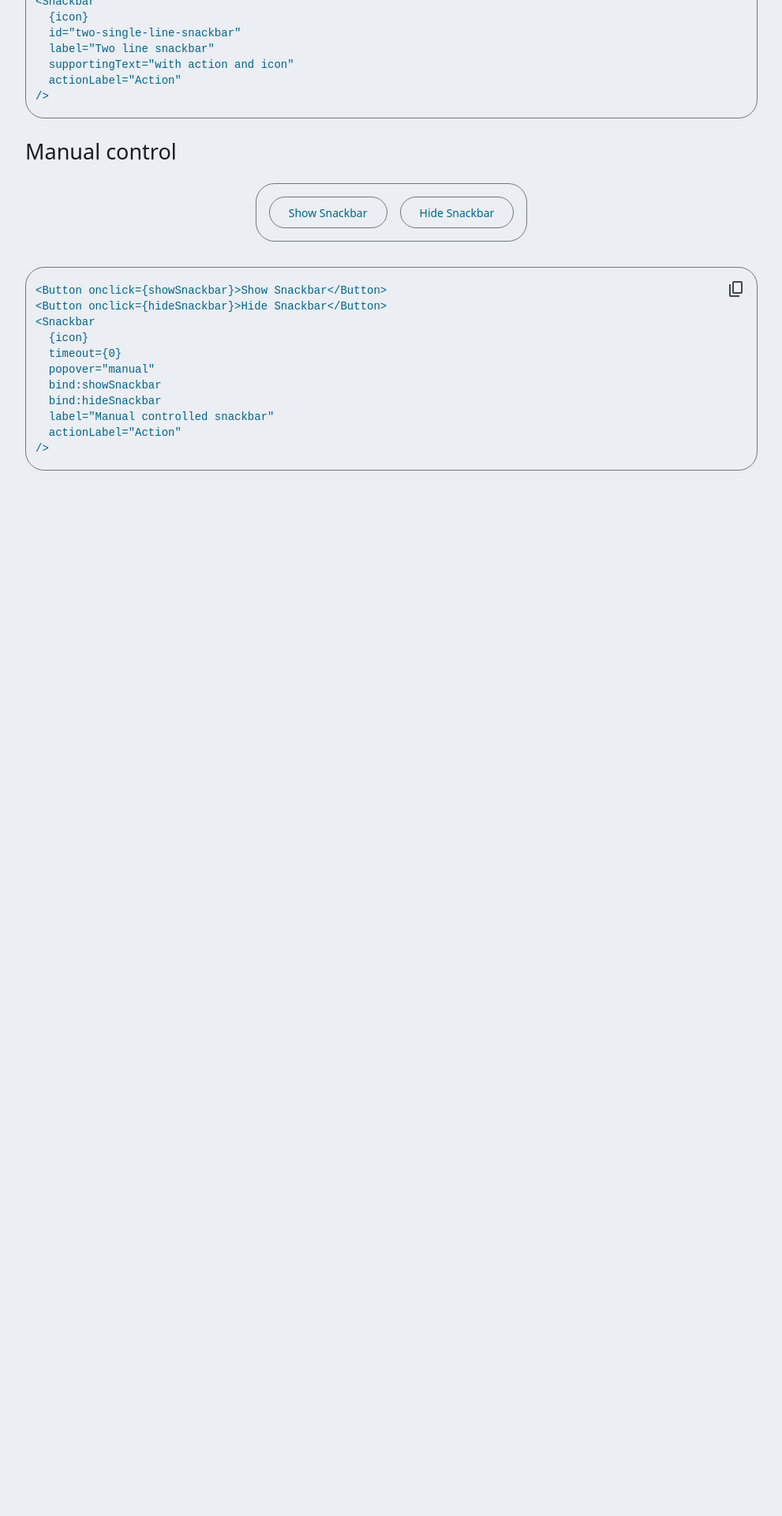
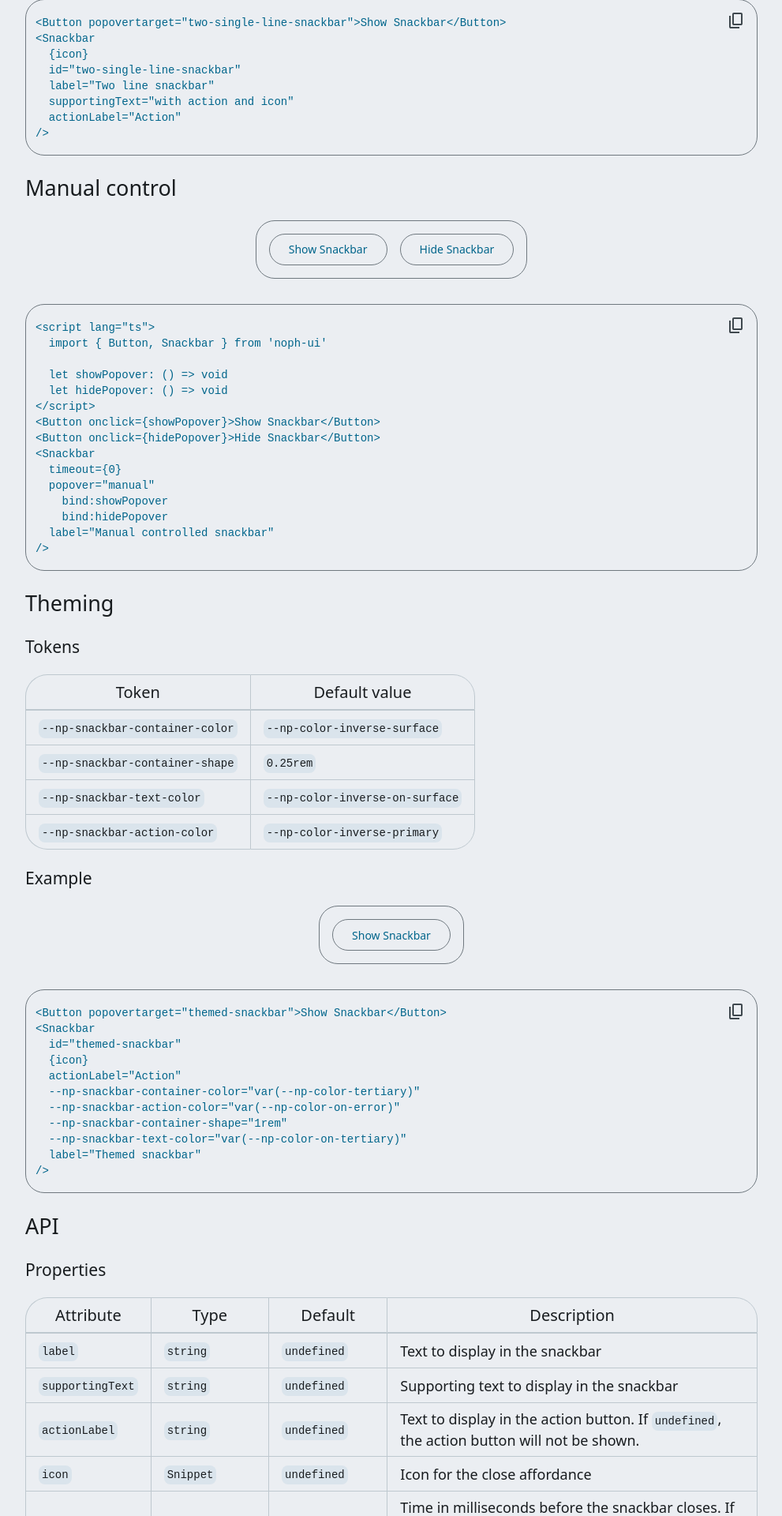
Before and after one commit to cnolte/noph-ui, a SvelteKit app: page /components/snackbar in a window 1280 px wide. Shown: the part 880-2800 px from the top of the page at 79% size, without its empty margins (272-1263 px from the left). Before the commit the page ends 1554 px from the top, so only its background shows below. Built offline with nearby package versions, Linux system fonts and the light colour scheme; no server answers.

Commit message:
Breaking change for snackbars to get in line withthe popover API

```diff
--- a/package.json
+++ b/package.json
@@ -1,6 +1,6 @@
 {
 	"name": "noph-ui",
-	"version": "0.1.91",
+	"version": "0.1.92",
 	"license": "MIT",
 	"homepage": "https://ui.noph.de",
 	"repository": {
--- a/src/app.css
+++ b/src/app.css
@@ -23,6 +23,15 @@ html {
 a {
 	color: var(--np-color-on-surface);
 	text-decoration: none;
+}
+
+a.link {
+	color: var(--np-color-primary);
+	text-decoration: none;
+	font-weight: 500;
+}
+a.link:hover {
+	text-decoration: underline;
 }
 
 body {
--- a/src/lib/snackbar/Snackbar.svelte
+++ b/src/lib/snackbar/Snackbar.svelte
@@ -11,9 +11,10 @@
 		onActionClick?: (event: Event) => void
 		icon?: Snippet
 		onIconClick?: (event: Event) => void
-		showSnackbar?: () => void
-		hideSnackbar?: () => void
+		showPopover?: () => void
+		hidePopover?: () => void
 		timeout?: number
+		element?: HTMLElement
 	}
 
 	let {
@@ -25,21 +26,21 @@
 		onIconClick = () => {
 			element?.hidePopover()
 		},
-		showSnackbar = $bindable(),
-		hideSnackbar = $bindable(),
+		showPopover = $bindable(),
+		hidePopover = $bindable(),
 		timeout = 3000,
+		element = $bindable(),
 		...attributes
 	}: SnackbarProps = $props()
 
 	let timeoutId: number | undefined = $state()
-	let element: HTMLElement | undefined = $state()
 	let buttonHeight = $derived(supportingText ? '4.25rem' : '3rem')
 
-	showSnackbar = () => {
+	showPopover = () => {
 		element?.showPopover()
 	}
 
-	hideSnackbar = () => {
+	hidePopover = () => {
 		element?.hidePopover()
 	}
 
@@ -47,7 +48,7 @@
 		if (event.newState === 'closed') {
 			clearTimeout(timeoutId)
 		}
-		if (event.newState === 'open' && timeout) {
+		if (event.newState === 'open' && timeout > 0) {
 			timeoutId = setTimeout(() => {
 				element?.hidePopover()
 			}, timeout)
@@ -72,7 +73,7 @@
 		{#if actionLabel}
 			<Button
 				variant="text"
-				--np-text-button-label-text-color="var(--np-color-on-background-snackbar, var(--np-color-inverse-primary))"
+				--np-text-button-label-text-color="var(--np-snackbar-action-color, var(--np-color-inverse-primary))"
 				--np-text-button-container-shape="0"
 				style="height:{buttonHeight}"
 				aria-label={actionLabel}
@@ -83,7 +84,7 @@
 		{/if}
 		{#if icon}
 			<IconButton
-				--np-icon-button-icon-color="var(--np-color-on-background-snackbar, var(--np-color-inverse-on-surface))"
+				--np-icon-button-icon-color="var(--np-snackbar-text-color, var(--np-color-inverse-on-surface))"
 				--np-icon-button-container-shape="0"
 				--np-icon-button-container-height={buttonHeight}
 				--np-icon-button-container-width="2.5rem"
@@ -118,19 +119,12 @@
 		border: none;
 		margin-bottom: 1rem;
 		max-width: calc(100% - 3rem);
-		--np-ripple-hover-color: var(--np-color-primary);
-		--np-ripple-pressed-color: var(--np-color-primary);
-		--np-icon-button-icon-color: fillCurrentColor;
-		--np-button-container-color: var(
-			--np-color-on-background-snackbar,
-			var(--np-color-inverse-on-surface)
-		);
-		color: var(--np-color-on-background-snackbar, var(--np-color-inverse-on-surface));
-		background-color: var(--np-color-background-snackbar, var(--np-color-inverse-surface));
+		color: var(--np-snackbar-text-color, var(--np-color-inverse-on-surface));
+		background-color: var(--np-snackbar-container-color, var(--np-color-inverse-surface));
 		line-height: 1.25rem;
 		font-weight: 500;
 		font-size: 0.875rem;
-		border-radius: 0.25rem;
+		border-radius: var(--np-snackbar-container-shape, 0.25rem);
 		fill: currentColor;
 		box-shadow: var(--np-elevation-3);
 		padding: 0;
--- a/src/routes/Code.svelte
+++ b/src/routes/Code.svelte
@@ -36,7 +36,6 @@
 		overflow: hidden;
 		border-color: var(--np-color-outline);
 		background-color: var(--np-color-surface-container);
-		--np-button-container-color: var(--np-color-on-surface);
 	}
 	.code-wrapper {
 		width: 100%;
--- a/src/routes/components/snackbar/+page.svelte
+++ b/src/routes/components/snackbar/+page.svelte
@@ -1,12 +1,12 @@
-<script>
+<script lang="ts">
 	import Button from '$lib/button/Button.svelte'
 	import CloseIcon from '$lib/icons/CloseIcon.svelte'
 	import Snackbar from '$lib/snackbar/Snackbar.svelte'
 	import Code from '../../Code.svelte'
 	import DemoContainer from '../../DemoContainer.svelte'
 
-	let showSnackbar = $state()
-	let hideSnackbar = $state()
+	let showPopover: () => void
+	let hidePopover: () => void
 </script>
 
 <svelte:head>
@@ -16,6 +16,12 @@
 	<CloseIcon />
 {/snippet}
 <h1>Snackbar</h1>
+<p>
+	The snackbar uses the <a
+		class="link"
+		href="https://developer.mozilla.org/en-US/docs/Web/API/Popover_API">Popover API</a
+	> internally.
+</p>
 <h2>Usage</h2>
 <h3>Single-line snackbar</h3>
 <DemoContainer>
@@ -59,28 +65,186 @@
 />
 <h2>Manual control</h2>
 <DemoContainer>
-	<Button onclick={showSnackbar}>Show Snackbar</Button>
-	<Button onclick={hideSnackbar}>Hide Snackbar</Button>
+	<Button onclick={showPopover}>Show Snackbar</Button>
+	<Button onclick={hidePopover}>Hide Snackbar</Button>
 	<Snackbar
-		{icon}
 		timeout={0}
 		popover="manual"
-		bind:showSnackbar
-		bind:hideSnackbar
+		bind:showPopover
+		bind:hidePopover
 		label="Manual controlled snackbar"
-		actionLabel="Action"
 	/>
 </DemoContainer>
 <Code
-	value={`<Button onclick={showSnackbar}>Show Snackbar</Button>
-<Button onclick={hideSnackbar}>Hide Snackbar</Button>
+	value={`\<script lang="ts"\>
+	import { Button, Snackbar } from 'noph-ui'
+
+	let showPopover: () => void
+	let hidePopover: () => void
+\</script\>
+<Button onclick={showPopover}>Show Snackbar</Button>
+<Button onclick={hidePopover}>Hide Snackbar</Button>
 <Snackbar
-	{icon}
 	timeout={0}
 	popover="manual"
-	bind:showSnackbar
-	bind:hideSnackbar
+		bind:showPopover
+		bind:hidePopover
 	label="Manual controlled snackbar"
-	actionLabel="Action"
 />`}
 />
+
+<h2>Theming</h2>
+<h3>Tokens</h3>
+<table>
+	<thead>
+		<tr>
+			<th>Token</th>
+			<th>Default value</th>
+		</tr>
+	</thead>
+	<tbody
+		><tr>
+			<td><code>--np-snackbar-container-color</code></td>
+			<td><code>--np-color-inverse-surface</code></td>
+		</tr>
+		<tr>
+			<td><code>--np-snackbar-container-shape</code></td>
+			<td><code>0.25rem</code></td>
+		</tr>
+		<tr>
+			<td><code>--np-snackbar-text-color</code></td>
+			<td><code>--np-color-inverse-on-surface</code></td>
+		</tr>
+		<tr>
+			<td><code>--np-snackbar-action-color</code></td>
+			<td><code>--np-color-inverse-primary</code></td>
+		</tr>
+	</tbody>
+</table>
+<h3>Example</h3>
+<DemoContainer>
+	<Button popovertarget="themed-snackbar">Show Snackbar</Button>
+	<Snackbar
+		id="themed-snackbar"
+		{icon}
+		actionLabel="Action"
+		--np-snackbar-container-color="var(--np-color-tertiary)"
+		--np-snackbar-action-color="var(--np-color-on-error)"
+		--np-snackbar-container-shape="1rem"
+		--np-snackbar-text-color="var(--np-color-on-tertiary)"
+		label="Themed snackbar"
+	/>
+</DemoContainer>
+<Code
+	value={`<Button popovertarget="themed-snackbar">Show Snackbar</Button>
+<Snackbar
+	id="themed-snackbar"
+	{icon}
+	actionLabel="Action"
+	--np-snackbar-container-color="var(--np-color-tertiary)"
+	--np-snackbar-action-color="var(--np-color-on-error)"
+	--np-snackbar-container-shape="1rem"
+	--np-snackbar-text-color="var(--np-color-on-tertiary)"
+	label="Themed snackbar"
+/>`}
+/>
+<h2>API</h2>
+<h3>Properties</h3>
+<table>
+	<thead>
+		<tr>
+			<th>Attribute</th>
+			<th>Type</th>
+			<th>Default</th>
+			<th>Description</th>
+		</tr>
+	</thead>
+	<tbody>
+		<tr>
+			<td><code>label</code></td>
+			<td><code>string</code></td>
+			<td><code>undefined</code></td>
+			<td>Text to display in the snackbar</td>
+		</tr>
+		<tr>
+			<td><code>supportingText</code></td>
+			<td><code>string</code></td>
+			<td><code>undefined</code></td>
+			<td>Supporting text to display in the snackbar</td>
+		</tr>
+		<tr>
+			<td><code>actionLabel</code></td>
+			<td><code>string</code></td>
+			<td><code>undefined</code></td>
+			<td
+				>Text to display in the action button. If <code>undefined</code>, the action button will not
+				be shown.</td
+			>
+		</tr>
+		<tr>
+			<td><code>icon</code></td>
+			<td><code>Snippet</code></td>
+			<td><code>undefined</code></td>
+			<td>Icon for the close affordance</td>
+		</tr>
+		<tr>
+			<td><code>timeout</code></td>
+			<td><code>number</code></td>
+			<td><code>3000</code></td>
+			<td
+				>Time in milliseconds before the snackbar closes. If set to <code>&lt;= 0</code>, the
+				snackbar will stay open until another action triggers it.
+			</td>
+		</tr>
+		<tr>
+			<td><code>popover</code></td>
+			<td><code>'auto' | 'manual'</code></td>
+			<td><code>'auto'</code></td>
+			<td>Whether the snackbar should be controlled manually or automatically.</td>
+		</tr>
+		<tr>
+			<td><code>onActionClick</code></td>
+			<td><code>(event: Event) =&gt; void</code></td>
+			<td><code>undefined</code></td>
+			<td>Function that is triggered when clicking on the action button.</td>
+		</tr>
+		<tr>
+			<td><code>onIconClick</code></td>
+			<td><code>(event: Event) =&gt; void</code></td>
+			<td><code>hidePopover()</code></td>
+			<td>Function that is triggered when clicking on the icon button.</td>
+		</tr>
+	</tbody>
+</table>
+<h3>Bindables</h3>
+<table>
+	<thead>
+		<tr>
+			<th>Attribute</th>
+			<th>Type</th>
+			<th>Description</th>
+		</tr>
+	</thead>
+	<tbody>
+		<tr>
+			<td><code>element</code></td>
+			<td><code>HTMLElement</code></td>
+			<td
+				>A reference to the root DOM element of the component. This variable is bound using <code
+					>bind:this</code
+				>, allowing direct access to the underlying HTML element for manipulation or querying within
+				the component's logic.</td
+			>
+		</tr>
+		<tr>
+			<td><code>showPopover</code></td>
+			<td><code>() =&gt; void</code></td>
+			<td>Function to show the snackbar</td>
+		</tr>
+		<tr>
+			<td><code>hidePopover</code></td>
+			<td><code>() =&gt; void</code></td>
+			<td>Function to hide the snackbar</td>
+		</tr>
+	</tbody>
+</table>
```
